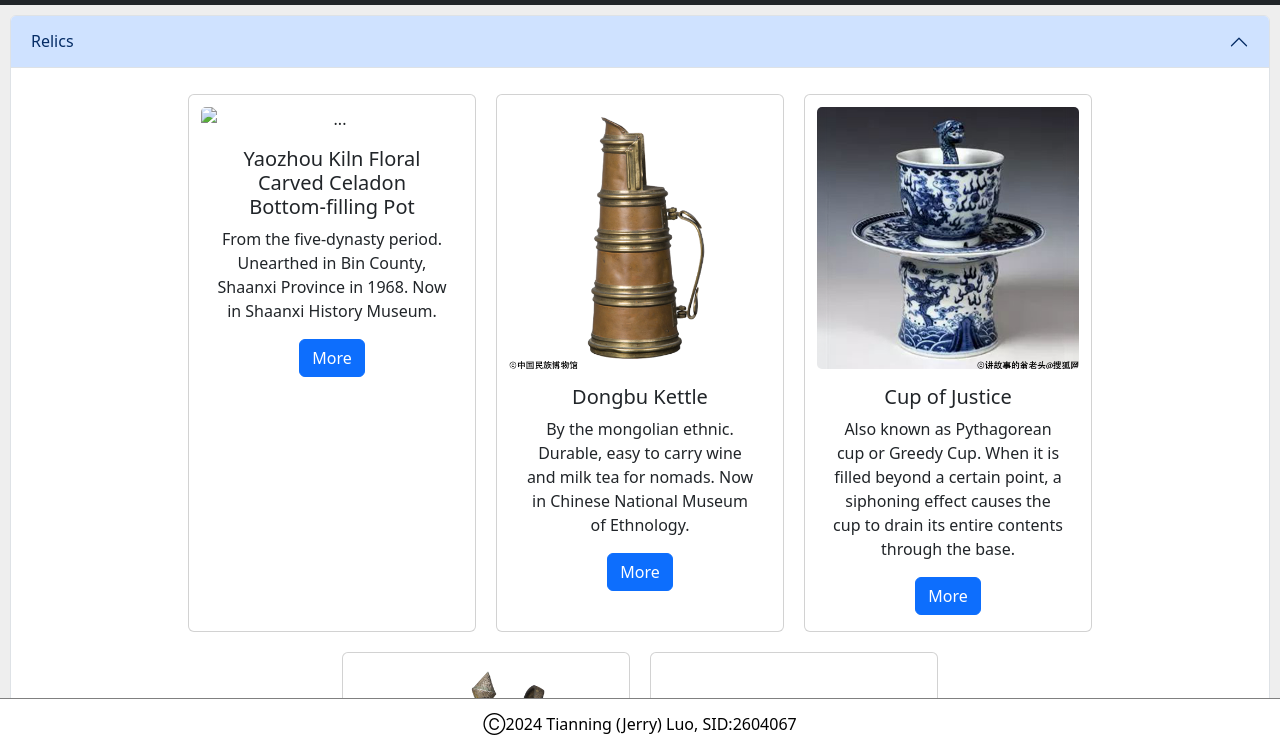
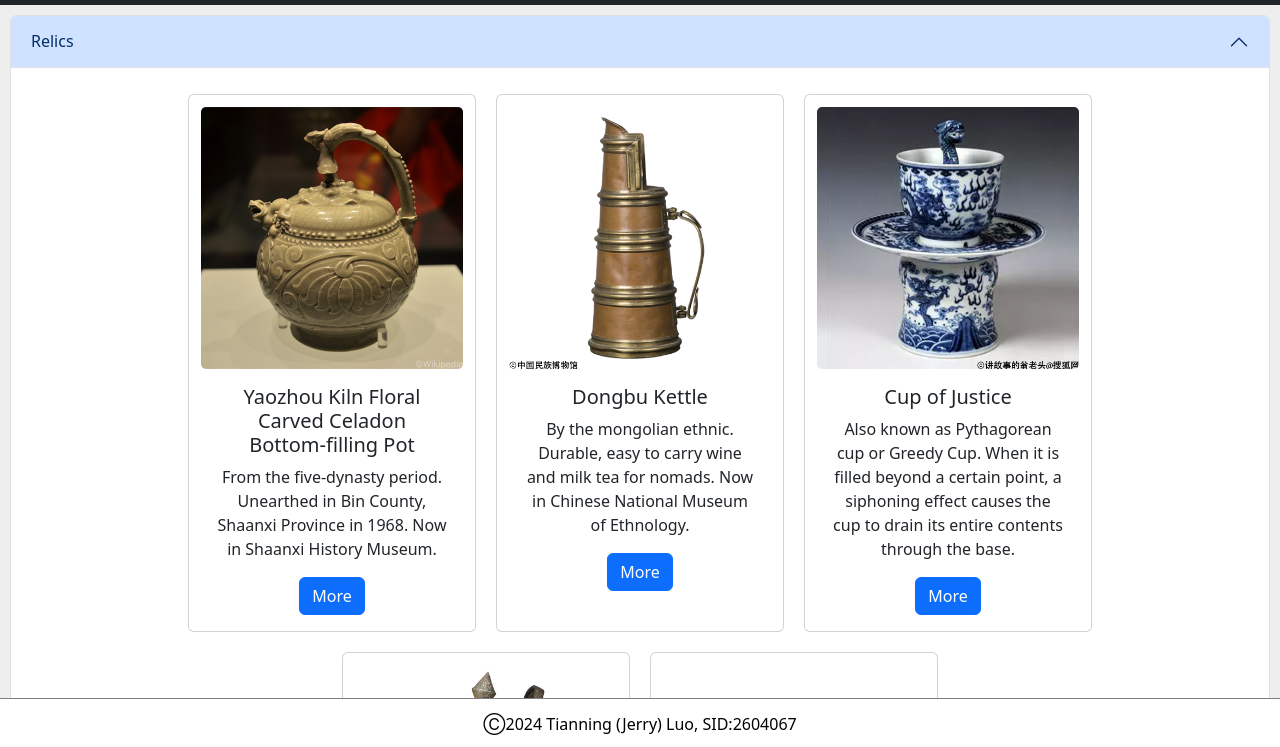
Before and after one commit to luotn/virtualMuseum, a website: page index.html in a window 1280 px wide. Shown: the part 51-798 px from the top of the page. Drawn offline with nearby package versions, Linux system fonts and the light colour scheme; the site is published under a folder, as on GitHub Pages, so addresses that start at the root find nothing.

Commit message:
Finished url update and including node_models for github pages deployment

```diff
--- a/index.html
+++ b/index.html
@@ -29,7 +29,7 @@
                         <div class="container text-center">
                             <div class="row justify-content-center">
                                 <div class="card col-md-3" style="width: 18rem;" id="teapot">
-                                    <img src="/public/img/teapot.png" class="card-img-top" alt="...">
+                                    <img src="./public/img/teapot.png" class="card-img-top" alt="...">
                                     <div class="card-body">
                                         <h5 class="card-title" name="teapot">Teapot</h5>
                                         <p class="card-text" name="teapot-description">Teapot Description</p>
```
Also changed, not shown: 1 other file.
